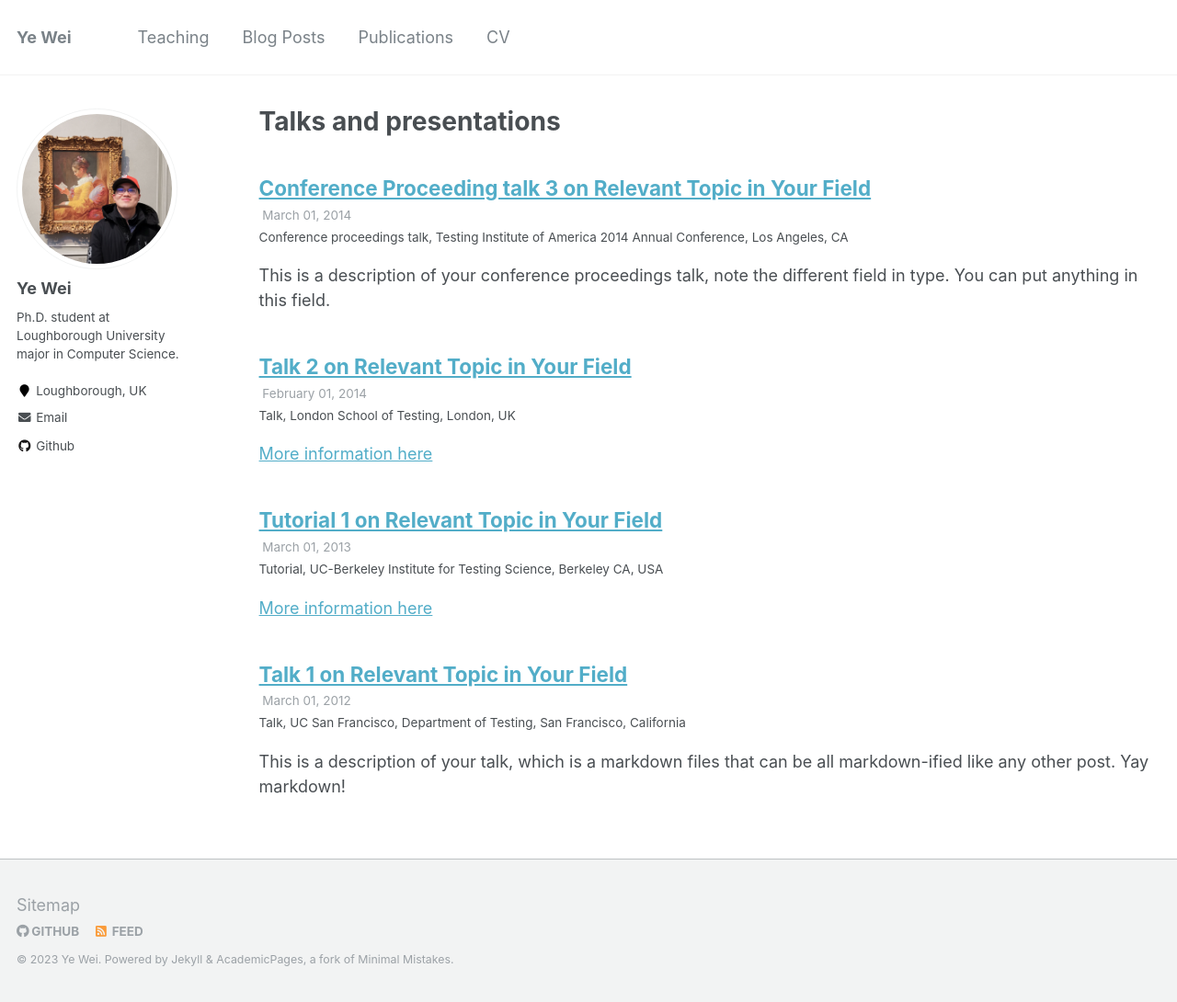
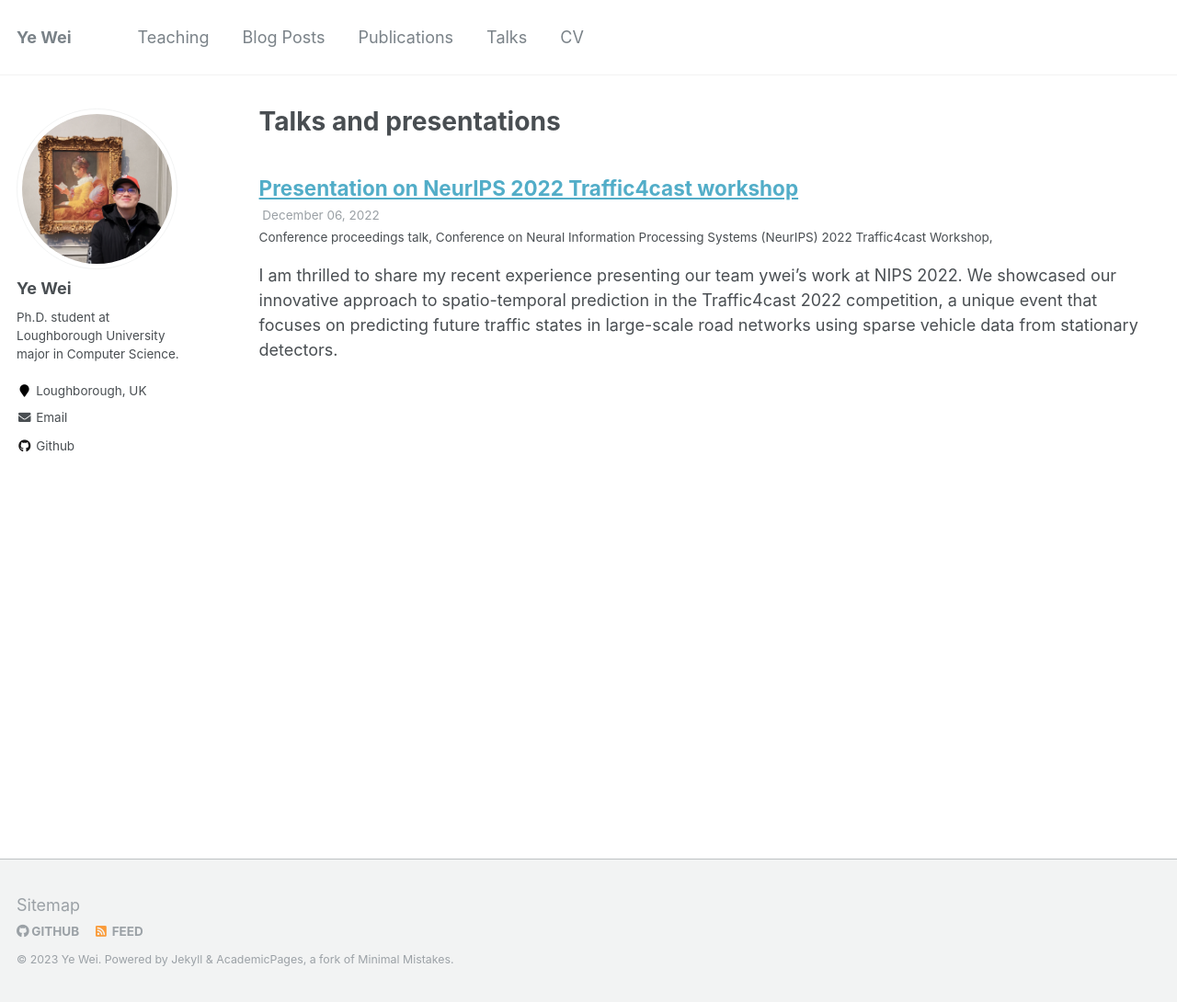
Before and after one commit to Ye-We1/Ye-We1.github.io, a Jekyll site: the page built from _pages/talks.html, in a window 1280 px wide and 1090 px high. Shown: the whole window at 92% size. Built offline with Jekyll 4.4.1, drawn with Linux system fonts in a browser that asks for light colours.

Commit message:
update talk

```diff
--- a/_data/navigation.yml
+++ b/_data/navigation.yml
@@ -1,8 +1,5 @@
 # main links links
 main:
-
-  # - title: "Talks"
-  #  url: /talks/
 
   - title: "Teaching"
     url: /teaching/
@@ -16,6 +13,9 @@ main:
   - title: "Publications"
     url: /publications/
 
+  - title: "Talks"
+    url: /talks/
+
   - title: "CV"
     url: /cv/
 
--- a/_talks/2012-03-01-talk-1.md
+++ /dev/null
@@ -1,11 +0,0 @@
----
-title: "Talk 1 on Relevant Topic in Your Field"
-collection: talks
-type: "Talk"
-permalink: /talks/2012-03-01-talk-1
-venue: "UC San Francisco, Department of Testing"
-date: 2012-03-01
-location: "San Francisco, California"
----
-
-This is a description of your talk, which is a markdown files that can be all markdown-ified like any other post. Yay markdown!
--- a/_talks/2013-03-01-tutorial-1.md
+++ /dev/null
@@ -1,13 +0,0 @@
----
-title: "Tutorial 1 on Relevant Topic in Your Field"
-collection: talks
-type: "Tutorial"
-permalink: /talks/2013-03-01-tutorial-1
-venue: "UC-Berkeley Institute for Testing Science"
-date: 2013-03-01
-location: "Berkeley CA, USA"
----
-
-[More information here](http://exampleurl.com)
-
-This is a description of your tutorial, note the different field in type. This is a markdown files that can be all markdown-ified like any other post. Yay markdown!
--- a/_talks/2014-02-01-talk-2.md
+++ /dev/null
@@ -1,13 +0,0 @@
----
-title: "Talk 2 on Relevant Topic in Your Field"
-collection: talks
-type: "Talk"
-permalink: /talks/2014-02-01-talk-2
-venue: "London School of Testing"
-date: 2014-02-01
-location: "London, UK"
----
-
-[More information here](http://example2.com)
-
-This is a description of your talk, which is a markdown files that can be all markdown-ified like any other post. Yay markdown!
--- a/_talks/2014-03-01-talk-3.md
+++ /dev/null
@@ -1,11 +0,0 @@
----
-title: "Conference Proceeding talk 3 on Relevant Topic in Your Field"
-collection: talks
-type: "Conference proceedings talk"
-permalink: /talks/2014-03-01-talk-3
-venue: "Testing Institute of America 2014 Annual Conference"
-date: 2014-03-01
-location: "Los Angeles, CA"
----
-
-This is a description of your conference proceedings talk, note the different field in type. You can put anything in this field.
--- /dev/null
+++ b/_talks/2022-talk-1.md
@@ -0,0 +1,17 @@
+---
+title: "Presentation on NeurIPS 2022 Traffic4cast workshop"
+collection: talks
+type: "Conference proceedings talk"
+permalink: /talks/2022-talk-1
+venue: "Conference on Neural Information Processing Systems (NeurIPS) 2022 Traffic4cast Workshop"
+date: 2022-12-06
+# location: "Los Angeles, CA"
+---
+
+I am thrilled to share my recent experience presenting our team ywei's work at NIPS 2022. We showcased our innovative approach to spatio-temporal prediction in the Traffic4cast 2022 competition, a unique event that focuses on predicting future traffic states in large-scale road networks using sparse vehicle data from stationary detectors.
+
+Our team developed a model based on the [LinkX framework](https://arxiv.org/abs/2110.14446), which is simple yet efficient, and it successfully secured 7th place in the core challenge. We are particularly proud of this accomplishment, as it highlights the potential of machine learning in addressing real-world traffic prediction challenges. A detailed technical report outlining our approach and findings can be found [here](https://github.com/Ye-We1/Traffic4cast2022/blob/master/paper.pdf).
+
+During my presentation at NIPS 2022, I engaged with an audience of machine learning researchers and industry professionals. I discussed our motivation for participating in the competition, the challenges we faced during the model development process, the key insights we gained, and the broader implications of our model for real-world traffic prediction applications. The slides can be found [here](https://github.com/Ye-We1/Traffic4cast2022/blob/master/slides%20.pdf). The presentation provided an opportunity to exchange ideas with other experts in the field and gain valuable feedback on our work.
+
+Reflecting on our experiences in the Traffic4cast 2022 competition and presenting at NIPS 2022, we found them to be truly enriching and inspiring. As a team, we look forward to refining our model, incorporating feedback from the conference, and exploring new research avenues in spatio-temporal prediction. We are eager to continue contributing to the field of machine learning and its practical applications in traffic prediction and beyond.
```
